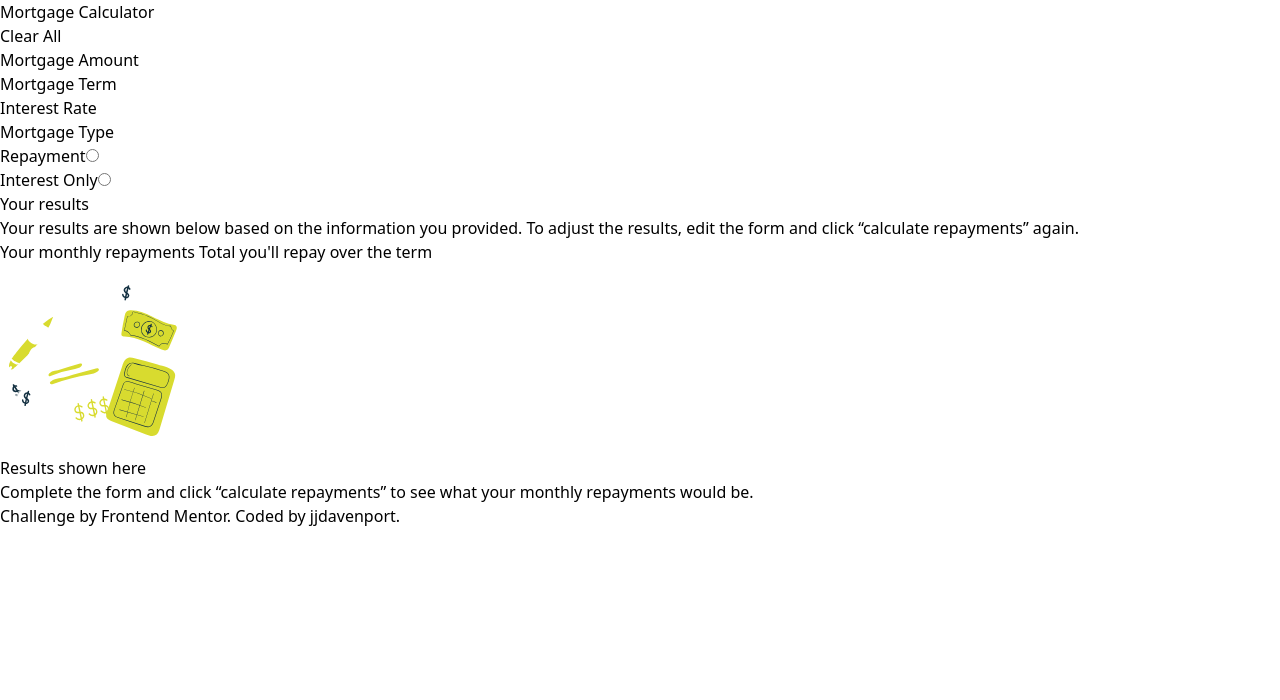
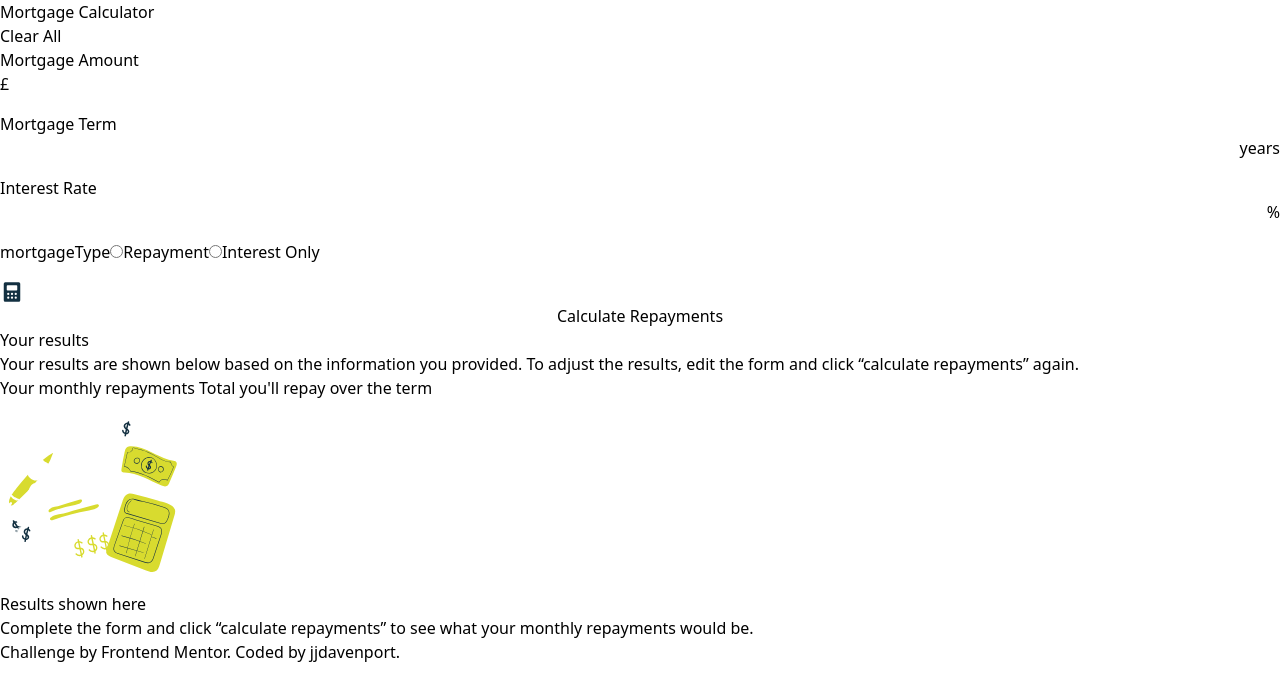
Before and after one commit to jjdavenport/mortgage-repayment-calculator-main, a React (Vite) app: page / in a window 1280 px wide. Shown: the top 700 px of the page. Built offline with nearby package versions, Linux system fonts and the light colour scheme.

Commit message:
added error handling

```diff
--- a/src/App.jsx
+++ b/src/App.jsx
@@ -1,25 +1,34 @@
 import data from "./components/assets/data.json";
-import inputs from "./components/assets/inputs.json";
+import numberInputs from "./components/assets/number-inputs.json";
+import radioInputs from "./components/assets/radio-inputs.json";
 import Form from "./components/form";
-import Footer from "./components/footer"
+import Footer from "./components/footer";
 import { useMediaQuery } from "react-responsive";
 import Results from "./components/results";
-import Empty from "./components/empty"
+import Empty from "./components/empty";
 
 function App() {
-const desktop = useMediaQuery({ minWidth: 768 })
+  const desktop = useMediaQuery({ minWidth: 768 });
   return (
     <>
       {desktop ? (
         <>
-<Form inputs={inputs} data={data} />
+          <Form
+            radioInputs={radioInputs}
+            numberInputs={numberInputs}
+            data={data}
+          />
           <Results data={data} />
           <Empty data={data} />
           <Footer />
         </>
       ) : (
         <>
-<Form inputs={inputs} data={data} />
+          <Form
+            radioInputs={radioInputs}
+            numberInputs={numberInputs}
+            data={data}
+          />
           <Results data={data} />
           <Empty data={data} />
           <Footer />
--- a/src/components/assets/data.json
+++ b/src/components/assets/data.json
@@ -8,6 +8,6 @@
   "p": "Complete the form and click “calculate repayments” to see what your monthly repayments would be.",
   "results": "Your results",
   "resultsP": "Your results are shown below based on the information you provided. To adjust the results, edit the form and click “calculate repayments” again.",
-    "span": "Your monthly repayments",
-    "span2": " Total you'll repay over the term"
+  "span": "Your monthly repayments",
+  "span2": " Total you'll repay over the term"
 }
--- a/src/components/assets/inputs.json
+++ /dev/null
@@ -1,30 +0,0 @@
-[
-  {
-    "label": "Mortgage Amount",
-    "type": "number",
-    "name": "amount"
-  },
-  {
-    "label": "Mortgage Term",
-    "type": "number",
-    "name": "term"
-  },
-  {
-    "label": "Interest Rate",
-    "type": "number",
-    "name": "rate"
-  },
-  {
-    "label": "Mortgage Type"
-  },
-  {
-    "type": "radio",
-    "button": "Repayment",
-    "name": "repayment"
-  },
-  {
-    "type": "radio",
-    "button": "Interest Only",
-    "name": "interest"
-  }
-]
--- /dev/null
+++ b/src/components/assets/number-inputs.json
@@ -0,0 +1,23 @@
+[
+  {
+    "label": "Mortgage Amount",
+    "type": "number",
+    "name": "amount",
+    "units": "£",
+    "position": "left"
+  },
+  {
+    "label": "Mortgage Term",
+    "type": "number",
+    "name": "term",
+    "units": "years",
+    "position": "right"
+  },
+  {
+    "label": "Interest Rate",
+    "type": "number",
+    "name": "rate",
+    "units": "%",
+    "position": "right"
+  }
+]
--- /dev/null
+++ b/src/components/assets/radio-inputs.json
@@ -0,0 +1,19 @@
+[
+  {
+    "label": "mortgageType",
+    "options": [
+      {
+        "type": "radio",
+        "button": "Repayment",
+        "name": "checked",
+        "value": "repayment"
+      },
+      {
+        "type": "radio",
+        "button": "Interest Only",
+        "name": "checked",
+        "value": "interest"
+      }
+    ]
+  }
+]
--- a/src/components/form.jsx
+++ b/src/components/form.jsx
@@ -1,29 +1,99 @@
-const Form = ({ inputs, data }) => {
-  const radioInputs = inputs.filter((i) => i.type === "radio")
-  const numberInputs = inputs.filter((i) => i.type !== "radio")
+import { useState } from "react";
+
+const Form = ({ numberInputs, radioInputs, data }) => {
+  const [input, setInput] = useState({
+    amount: "",
+    term: "",
+    rate: "",
+    checked: "",
+  });
+
+  const [error, setError] = useState({});
+
+  const validate = (input) => {
+    let error = {};
+    for (let i in input) {
+      if (!input[i]) {
+        error[i] = "This Field is required";
+      }
+    }
+    return error;
+  };
+
+  const clear = () => {
+    setError({});
+    setInput({
+      amount: "",
+      term: "",
+      rate: "",
+      checked: "",
+    });
+  };
+
+  const change = (e) => {
+    const { value, name } = e.target;
+    setInput({ ...input, [name]: value });
+  };
+
+  const submit = (e) => {
+    e.preventDefault();
+    const validationError = validate(input);
+    if (Object.keys(validationError).length === 0) {
+      setInput({
+        amount: "",
+        term: "",
+        rate: "",
+        checked: "",
+      });
+      setError({});
+    }
+    setError(validationError);
+  };
+
   return (
     <>
       <main>
         <h1>{data.h1}</h1>
-      <button>{data.clearBtn}</button>
-      <form noValidate className="flex flex-col">
+        <button onClick={clear}>{data.clearBtn}</button>
+        <form noValidate onSubmit={submit} className="flex flex-col gap-4">
           {numberInputs.map((i, index) => (
             <label key={index} htmlFor={i.name}>
               {i.label}
-            <input type={i.type} name={i.name} />
+              <div
+                className={`${i.position === "left" ? "flex-row" : "flex-row-reverse"} flex`}
+              >
+                <span>{i.units}</span>
+                <input
+                  onChange={change}
+                  type={i.type}
+                  value={input[i.name]}
+                  name={i.name}
+                />
+              </div>
+              {error[i.name] && <p>{error[i.name]}</p>}
             </label>
           ))}
-        {radioInputs.map((i ,index) => (
-          <div key={index}>
-            <label htmlFor={i.name}>
-              <button> {i.button}
-            <input type={i.type} />
+          {radioInputs.map((i, index) => (
+            <label key={index} htmlFor={i.label}>
+              {i.label}
+              {i.options.map((i, index) => (
+                <button key={index} className="cursor-none">
+                  <input
+                    type={i.type}
+                    name={i.name}
+                    value={i.value}
+                    checked={input.checked === i.value}
+                    onChange={change}
+                  />
+                  {i.button}
                 </button>
+              ))}
+              {error[i.options[0].name] && <p>{error[i.options[0].name]}</p>}
             </label>
-          </div>
           ))}
-        <button><img src={data.buttonIcon} />
-        {data.buttonText}
+          <button type="submit">
+            <img src={data.btnIcon} />
+            {data.btnText}
           </button>
         </form>
       </main>
```
Lines whose indentation alone changed are shown as unchanged.
